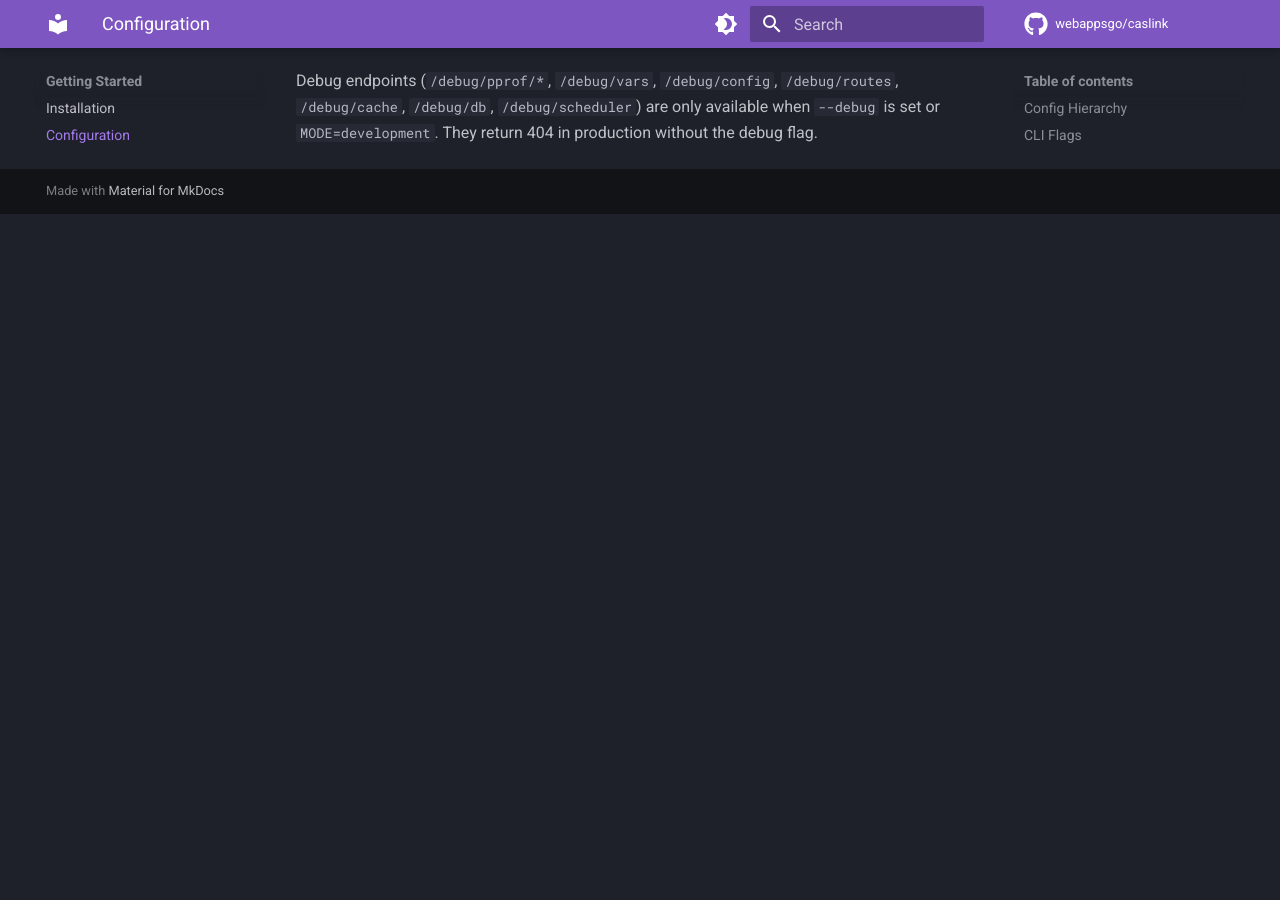
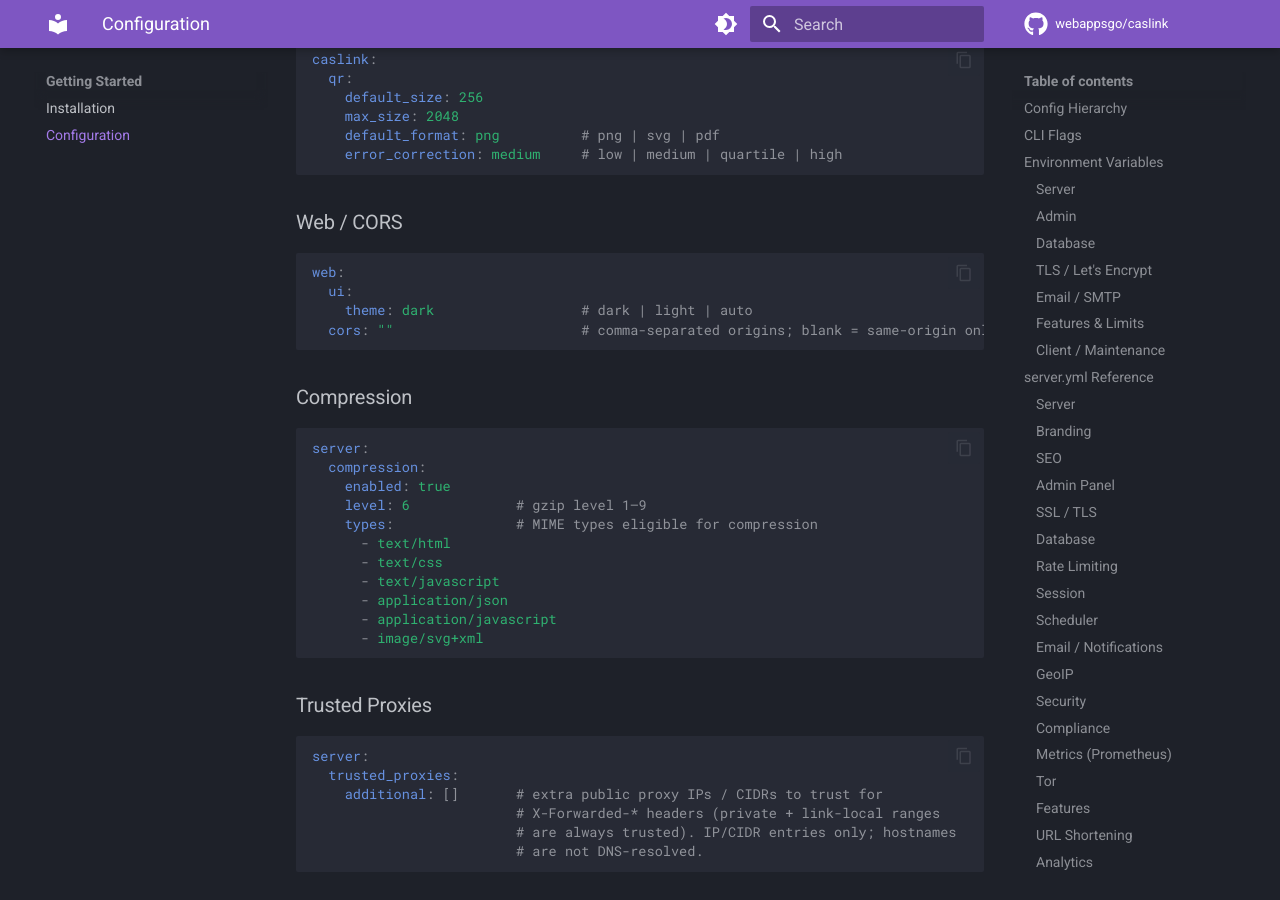
Before and after one commit to webappsgo/caslink, an MkDocs documentation site: the page built from docs/configuration.md, in a window 1280 px wide and 900 px high, scrolled down 11279 px. Built offline with MkDocs 1.6.1 and Material for MkDocs 9.7.7, drawn with Linux system fonts in a browser that asks for light colours; comment, search, counter and statistics services are not loaded; before the commit the page ends 11493 px from its top, so only the background shows below that; some of the changed text lies outside the part shown.

Commit message:
📝 Document missing env vars and server.yml config sections 📝
docs/configuration.md omitted two env vars the code actually reads and four
server.yml sections the code actually parses, leaving operators unable to
configure them from the docs. No code change — documentation catch-up only.

- docs/configuration.md: document the APP_URL (email link base-URL override)
  and DEBUG (debug endpoints + verbose logging) environment variables, both
  read bare without the CASLINK_ prefix
- docs/configuration.md: add server.yml reference blocks for the seo,
  compliance, compression and trusted_proxies sections with their real
  defaults from src/config/config.go
- AUDIT.AI.md: mark the documentation finding resolved; record that
  APP_ENV/ENV/ENVIRONMENT and SMTP_TLS are not read by the code (mode is set
  via MODE, SMTP TLS is auto-detected) so there is nothing to document

````diff
--- a/docs/configuration.md
+++ b/docs/configuration.md
@@ -54,6 +54,8 @@ Most variables use the `CASLINK_` prefix. The bare name (without prefix) is also
 | `CASLINK_FQDN` | `short.example.com` | Public hostname used in generated links |
 | `CASLINK_APP_NAME` | `Caslink` | Branding title |
 | `CASLINK_APP_DESCRIPTION` | `URL shortener` | Branding description |
+| `APP_URL` | `https://short.example.com` | Explicit base URL for links in outbound email; overrides the derived `{proto}://{fqdn}[:port]`. Bare name only (no `CASLINK_` prefix) |
+| `DEBUG` | `false` | Enable debug endpoints and verbose logging (equivalent to `--debug` / `MODE=development`). Bare name only |
 
 ### Admin
 
@@ -147,6 +149,14 @@ server:
     favicon_url: ""
     default_theme: dark   # dark | light | auto
     primary_color: ""     # CSS hex colour, e.g. "#58a6ff"
+```
+
+### SEO
+
+```yaml
+server:
+  seo:
+    keywords: []         # meta keyword list injected into public page <head>
 ```
 
 ### Admin Panel
@@ -310,6 +320,18 @@ server:
       require_special: false
 ```
 
+### Compliance
+
+```yaml
+server:
+  compliance:
+    enabled: false       # when true, enforces stricter password policy and
+                         # requires a backup encryption password (AI.md PART 22)
+```
+
+All compliance standards are disabled by default; enabling compliance applies
+the strictest-wins baseline described in the security rules.
+
 ### Metrics (Prometheus)
 
 ```yaml
@@ -427,6 +449,33 @@ web:
   cors: ""                       # comma-separated origins; blank = same-origin only
 ```
 
+### Compression
+
+```yaml
+server:
+  compression:
+    enabled: true
+    level: 6             # gzip level 1–9
+    types:               # MIME types eligible for compression
+      - text/html
+      - text/css
+      - text/javascript
+      - application/json
+      - application/javascript
+      - image/svg+xml
+```
+
+### Trusted Proxies
+
+```yaml
+server:
+  trusted_proxies:
+    additional: []       # extra public proxy IPs / CIDRs to trust for
+                         # X-Forwarded-* headers (private + link-local ranges
+                         # are always trusted). IP/CIDR entries only; hostnames
+                         # are not DNS-resolved.
+```
+
 ## Modes
 
 | Mode | Debug flag | Behaviour |
````
Also changed, not shown: AUDIT.AI.md (+1 -1 lines).
